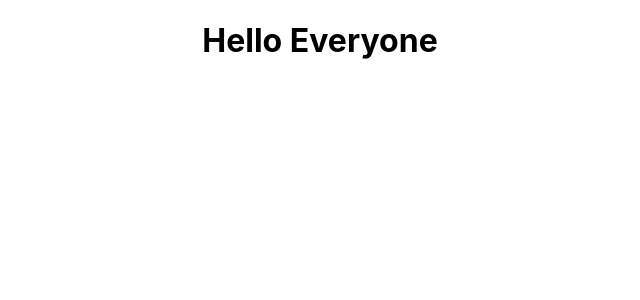
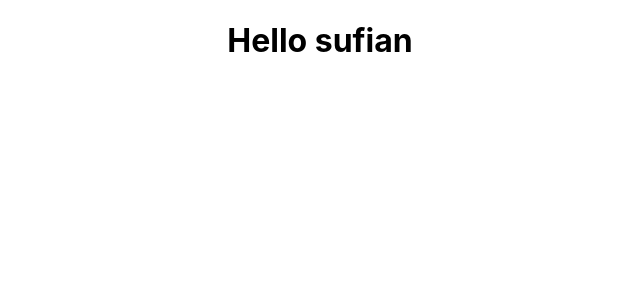
Before and after one commit to sufian111/git-practice, a React (Create React App) app: page / in a window 1280 px wide. Shown: the top 300 px of the page, without its empty margins (320-960 px from the left). Built offline with nearby package versions, Linux system fonts and the light colour scheme.

Commit message:
Add from outside

```diff
--- a/src/App.js
+++ b/src/App.js
@@ -4,7 +4,7 @@ import "./App.css";
 function App() {
   return (
     <div className="App">
-      <h1>Hello Everyone</h1>
+      <h1>Hello sufian</h1>
     </div>
   );
 }
```
